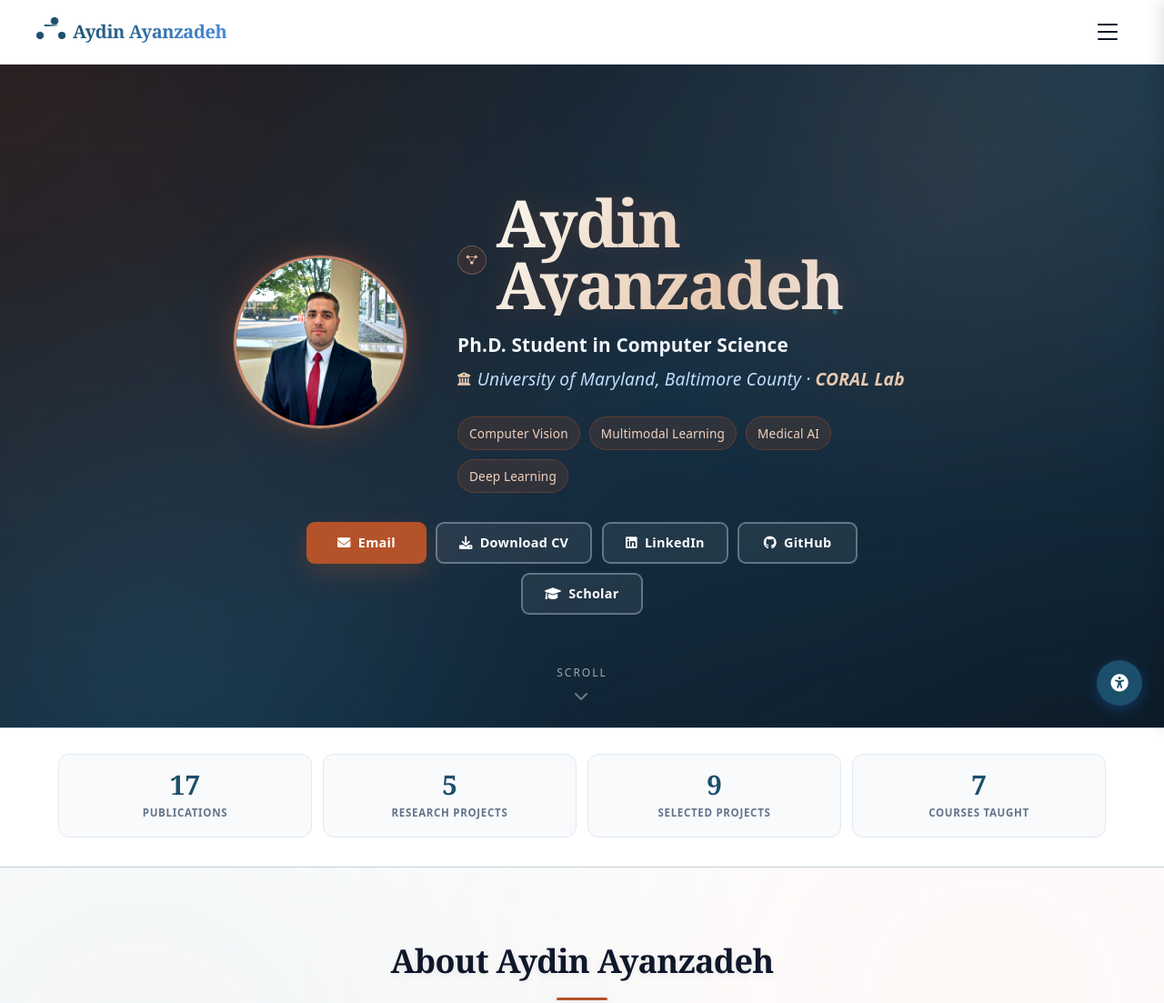
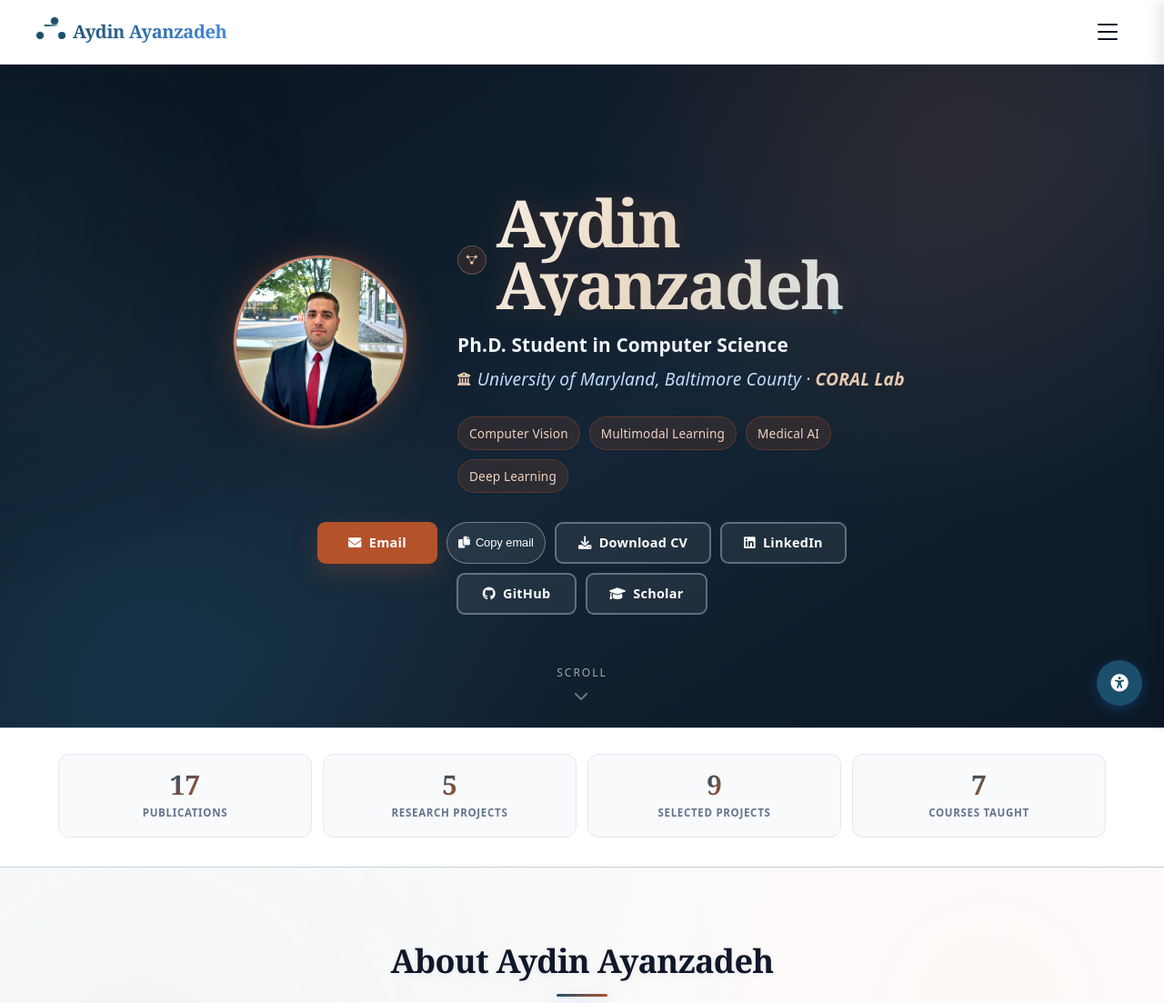
Before and after one commit to Ayanzadeh93/Ayanzadeh93.github.io, a plain HTML site: page index.html in a window 1280 px wide. Shown: the top 1103 px of the page at 91% size. Drawn offline with Linux system fonts and the light colour scheme.

Commit message:
Polish: visual refresh, scroll animations, and performance tweaks
- Add css/polish.css: aurora hero glow, gradient name, card hover elevation,
  animated section underlines, scroll progress bar, back-to-top button
- Add js/polish.js: reveal-on-scroll, nav elevation, copy-email chip
- Load polish.css on all pages; defer main.js for faster first paint

```diff
--- a/404.html
+++ b/404.html
@@ -52,6 +52,7 @@
     <!-- Stylesheets -->
     <link rel="stylesheet" href="/css/style.css">
     <link rel="stylesheet" href="/css/refresh.css">
+    <link rel="stylesheet" href="/css/polish.css">
     <link href="https://fonts.googleapis.com/css2?family=Atkinson+Hyperlegible:ital,wght@0,400;0,700;1,400;1,700&family=Newsreader:opsz,wght@6..72,400;6..72,600;6..72,700&display=swap" rel="stylesheet">
     <link rel="stylesheet" href="https://cdnjs.cloudflare.com/ajax/libs/font-awesome/6.0.0/css/all.min.css"
         integrity="sha512-9usAa10IRO0HhonpyAIVpjrylPvoDwiPUiKdWk5t3PyolY1cOd4DSE0Ga+ri4AuTroPR5aQvXU9xC6qOPnzFeg=="
--- /dev/null
+++ b/css/polish.css
@@ -0,0 +1,319 @@
+/* Polish layer for ayanzadeh.com
+   Loaded after refresh.css. Adds motion, depth and modern interaction
+   details without touching the existing layout. Everything here respects
+   prefers-reduced-motion. */
+
+/* ---------- Scroll progress bar ---------- */
+.scroll-progress {
+  position: fixed;
+  top: 0;
+  left: 0;
+  height: 3px;
+  width: 100%;
+  transform-origin: 0 50%;
+  transform: scaleX(0);
+  background: var(--section-title-gradient);
+  z-index: 1000;
+  pointer-events: none;
+}
+
+/* ---------- Sticky nav elevation once scrolled ---------- */
+.top-navbar {
+  transition: box-shadow var(--transition-fast), background-color var(--transition-fast);
+}
+
+.top-navbar.nav-scrolled {
+  box-shadow: 0 6px 24px rgba(10, 18, 28, 0.12);
+}
+
+:root[data-theme="dark"] .top-navbar.nav-scrolled {
+  box-shadow: 0 6px 24px rgba(0, 0, 0, 0.5);
+}
+
+/* ---------- Hero: living background + gradient name ---------- */
+.hero {
+  position: relative;
+  overflow: hidden;
+}
+
+.hero::before,
+.hero::after {
+  content: "";
+  position: absolute;
+  border-radius: 50%;
+  filter: blur(90px);
+  pointer-events: none;
+  z-index: 0;
+}
+
+.hero::before {
+  width: 46vw;
+  height: 46vw;
+  top: -18%;
+  right: -10%;
+  background: radial-gradient(circle, var(--hero-aurora) 0%, transparent 65%);
+  animation: aurora-drift 14s ease-in-out infinite alternate;
+}
+
+.hero::after {
+  width: 38vw;
+  height: 38vw;
+  bottom: -22%;
+  left: -8%;
+  background: radial-gradient(circle, var(--hero-aurora-strong) 0%, transparent 65%);
+  animation: aurora-drift 18s ease-in-out infinite alternate-reverse;
+}
+
+.hero .container {
+  position: relative;
+  z-index: 1;
+}
+
+@keyframes aurora-drift {
+  from { transform: translate3d(0, 0, 0) scale(1); }
+  to   { transform: translate3d(-6%, 8%, 0) scale(1.12); }
+}
+
+.ai-text {
+  background: linear-gradient(120deg, #f5ede3 0%, #e9d9c3 40%, #cfe3ee 100%);
+  -webkit-background-clip: text;
+  background-clip: text;
+  -webkit-text-fill-color: transparent;
+  color: transparent;
+}
+
+/* Profile photo: soft glowing ring */
+.ai-frame {
+  position: relative;
+  border-radius: 50%;
+}
+
+.ai-frame::after {
+  content: "";
+  position: absolute;
+  inset: -10px;
+  border-radius: 50%;
+  background: conic-gradient(from 0deg, var(--primary-light), var(--accent-color), var(--primary-light));
+  opacity: 0.35;
+  filter: blur(14px);
+  z-index: -1;
+  animation: ring-spin 12s linear infinite;
+}
+
+@keyframes ring-spin {
+  to { transform: rotate(360deg); }
+}
+
+/* Expertise tags: gentle lift */
+.expertise-tag {
+  transition: transform var(--transition-fast), box-shadow var(--transition-fast),
+    border-color var(--transition-fast), background-color var(--transition-fast);
+}
+
+.expertise-tag:hover {
+  transform: translateY(-2px);
+  border-color: var(--primary-light);
+  box-shadow: 0 6px 16px rgba(0, 0, 0, 0.25);
+}
+
+/* ---------- Buttons: lift + sheen sweep ---------- */
+.btn {
+  position: relative;
+  overflow: hidden;
+  transition: transform var(--transition-fast), box-shadow var(--transition-fast),
+    background-color var(--transition-fast), border-color var(--transition-fast);
+}
+
+.btn::before {
+  content: "";
+  position: absolute;
+  top: 0;
+  left: -80%;
+  width: 60%;
+  height: 100%;
+  background: linear-gradient(100deg, transparent, rgba(255, 255, 255, 0.25), transparent);
+  transform: skewX(-20deg);
+  transition: left 0.5s var(--ease-out-soft);
+  pointer-events: none;
+}
+
+.btn:hover {
+  transform: translateY(-2px);
+  box-shadow: var(--shadow-md);
+}
+
+.btn:hover::before {
+  left: 120%;
+}
+
+.btn:active {
+  transform: translateY(0);
+}
+
+/* ---------- Metric band: elevated cards, gradient numbers ---------- */
+.metric {
+  transition: transform var(--transition-fast), box-shadow var(--transition-fast),
+    border-color var(--transition-fast);
+}
+
+.metric:hover {
+  transform: translateY(-4px);
+  box-shadow: var(--shadow-md);
+  border-color: var(--primary-light);
+}
+
+.metric__value {
+  background: var(--section-title-gradient);
+  -webkit-background-clip: text;
+  background-clip: text;
+  -webkit-text-fill-color: transparent;
+  color: transparent;
+}
+
+/* ---------- Cards: consistent hover elevation ---------- */
+.project-card,
+.news-card,
+.publication-item,
+.experience-card,
+.timeline-content,
+.focus-card,
+.skill-category,
+.award-card {
+  transition: transform var(--transition-fast), box-shadow var(--transition-fast),
+    border-color var(--transition-fast);
+}
+
+.project-card:hover,
+.news-card:hover,
+.publication-item:hover,
+.experience-card:hover,
+.focus-card:hover,
+.skill-category:hover,
+.award-card:hover {
+  transform: translateY(-4px);
+  box-shadow: var(--shadow-md);
+  border-color: var(--primary-light);
+}
+
+/* ---------- Section titles: animated underline ---------- */
+.section-title {
+  position: relative;
+}
+
+.section-title::after {
+  content: "";
+  display: block;
+  width: 56px;
+  height: 3px;
+  margin: 12px auto 0;
+  border-radius: 2px;
+  background: var(--section-title-gradient);
+  transform: scaleX(0.6);
+  transform-origin: center;
+  transition: transform 0.6s var(--ease-out-expo);
+}
+
+.section.reveal-visible .section-title::after,
+.section-title.reveal-visible::after {
+  transform: scaleX(1);
+}
+
+/* ---------- Scroll reveal ---------- */
+.reveal {
+  opacity: 0;
+  transform: translateY(24px);
+  transition: opacity 0.7s var(--ease-out-soft), transform 0.7s var(--ease-out-expo);
+  transition-delay: var(--reveal-delay, 0ms);
+}
+
+.reveal.reveal-visible {
+  opacity: 1;
+  transform: none;
+}
+
+/* ---------- Back to top ---------- */
+.back-to-top {
+  position: fixed;
+  right: 24px;
+  bottom: 24px;
+  width: 44px;
+  height: 44px;
+  border-radius: 50%;
+  border: 1px solid var(--border-color);
+  background: var(--background-white);
+  color: var(--primary-color);
+  font-size: 18px;
+  line-height: 1;
+  cursor: pointer;
+  box-shadow: var(--shadow-md);
+  opacity: 0;
+  visibility: hidden;
+  transform: translateY(12px);
+  transition: opacity var(--transition-fast), transform var(--transition-fast),
+    visibility var(--transition-fast), background-color var(--transition-fast);
+  z-index: 900;
+}
+
+.back-to-top.visible {
+  opacity: 1;
+  visibility: visible;
+  transform: translateY(0);
+}
+
+.back-to-top:hover {
+  background: var(--primary-color);
+  color: var(--background-white);
+}
+
+/* ---------- Copy email chip ---------- */
+.copy-email-btn {
+  display: inline-flex;
+  align-items: center;
+  gap: 6px;
+  padding: 6px 12px;
+  border-radius: 999px;
+  border: 1px solid rgba(255, 255, 255, 0.35);
+  background: rgba(255, 255, 255, 0.08);
+  color: inherit;
+  font-size: 0.8rem;
+  cursor: pointer;
+  transition: background-color var(--transition-fast), border-color var(--transition-fast);
+}
+
+.copy-email-btn:hover {
+  background: rgba(255, 255, 255, 0.18);
+  border-color: rgba(255, 255, 255, 0.6);
+}
+
+.copy-email-btn.copied {
+  border-color: #4ade80;
+  color: #4ade80;
+}
+
+/* ---------- Smooth anchor scrolling ---------- */
+html {
+  scroll-behavior: smooth;
+}
+
+/* ---------- Reduced motion: everything settles instantly ---------- */
+@media (prefers-reduced-motion: reduce) {
+  .hero::before,
+  .hero::after,
+  .ai-frame::after {
+    animation: none;
+  }
+
+  .reveal {
+    opacity: 1;
+    transform: none;
+    transition: none;
+  }
+
+  .btn::before {
+    display: none;
+  }
+
+  html {
+    scroll-behavior: auto;
+  }
+}
--- /dev/null
+++ b/js/polish.js
@@ -0,0 +1,94 @@
+/* Polish layer: scroll progress, reveal-on-scroll, nav elevation,
+   back-to-top, copy-email. Loaded with `defer`; no dependencies. */
+(function () {
+  "use strict";
+
+  var reduceMotion = window.matchMedia("(prefers-reduced-motion: reduce)").matches;
+
+  /* ---------- Scroll progress bar ---------- */
+  var progress = document.createElement("div");
+  progress.className = "scroll-progress";
+  progress.setAttribute("aria-hidden", "true");
+  document.body.appendChild(progress);
+
+  /* ---------- Nav elevation ---------- */
+  var nav = document.querySelector(".top-navbar");
+
+  /* ---------- Back to top ---------- */
+  var backToTop = document.createElement("button");
+  backToTop.className = "back-to-top";
+  backToTop.type = "button";
+  backToTop.setAttribute("aria-label", "Back to top");
+  backToTop.innerHTML = '<i class="fas fa-arrow-up" aria-hidden="true"></i>';
+  document.body.appendChild(backToTop);
+
+  backToTop.addEventListener("click", function () {
+    window.scrollTo({ top: 0, behavior: reduceMotion ? "auto" : "smooth" });
+  });
+
+  var ticking = false;
+  function onScroll() {
+    if (ticking) return;
+    ticking = true;
+    window.requestAnimationFrame(function () {
+      var doc = document.documentElement;
+      var max = doc.scrollHeight - doc.clientHeight;
+      var ratio = max > 0 ? doc.scrollTop / max : 0;
+      progress.style.transform = "scaleX(" + ratio + ")";
+      if (nav) nav.classList.toggle("nav-scrolled", doc.scrollTop > 8);
+      backToTop.classList.toggle("visible", doc.scrollTop > 600);
+      ticking = false;
+    });
+  }
+  window.addEventListener("scroll", onScroll, { passive: true });
+  onScroll();
+
+  /* ---------- Reveal on scroll ---------- */
+  var revealTargets = document.querySelectorAll(
+    ".section, .metrics-grid .metric, .project-card, .news-card, .focus-card"
+  );
+  if (!reduceMotion && "IntersectionObserver" in window) {
+    revealTargets.forEach(function (el, i) {
+      el.classList.add("reveal");
+      // Small stagger for items sharing a parent grid
+      el.style.setProperty("--reveal-delay", (i % 4) * 60 + "ms");
+    });
+    var observer = new IntersectionObserver(
+      function (entries) {
+        entries.forEach(function (entry) {
+          if (entry.isIntersecting) {
+            entry.target.classList.add("reveal-visible");
+            observer.unobserve(entry.target);
+          }
+        });
+      },
+      { rootMargin: "0px 0px -8% 0px", threshold: 0.08 }
+    );
+    revealTargets.forEach(function (el) {
+      observer.observe(el);
+    });
+  }
+
+  /* ---------- Copy email chip next to the Email button ---------- */
+  var emailLink = document.querySelector('.hero-links a[href^="mailto:"]');
+  if (emailLink && window.navigator.clipboard) {
+    var address = emailLink.getAttribute("href").replace("mailto:", "");
+    var chip = document.createElement("button");
+    chip.className = "copy-email-btn";
+    chip.type = "button";
+    chip.innerHTML = '<i class="fas fa-copy" aria-hidden="true"></i><span>Copy email</span>';
+    chip.addEventListener("click", function () {
+      window.navigator.clipboard.writeText(address).then(function () {
+        chip.classList.add("copied");
+        chip.querySelector("span").textContent = "Copied!";
+        var status = document.getElementById("sr-status");
+        if (status) status.textContent = "Email address copied to clipboard";
+        window.setTimeout(function () {
+          chip.classList.remove("copied");
+          chip.querySelector("span").textContent = "Copy email";
+        }, 2000);
+      });
+    });
+    emailLink.insertAdjacentElement("afterend", chip);
+  }
+})();
```
Also changed, not shown: blog-post.html (+1 -0 lines), blog.html (+1 -0 lines), contact.html (+1 -0 lines), index.html (+3 -1 lines), publications.html (+1 -0 lines).
